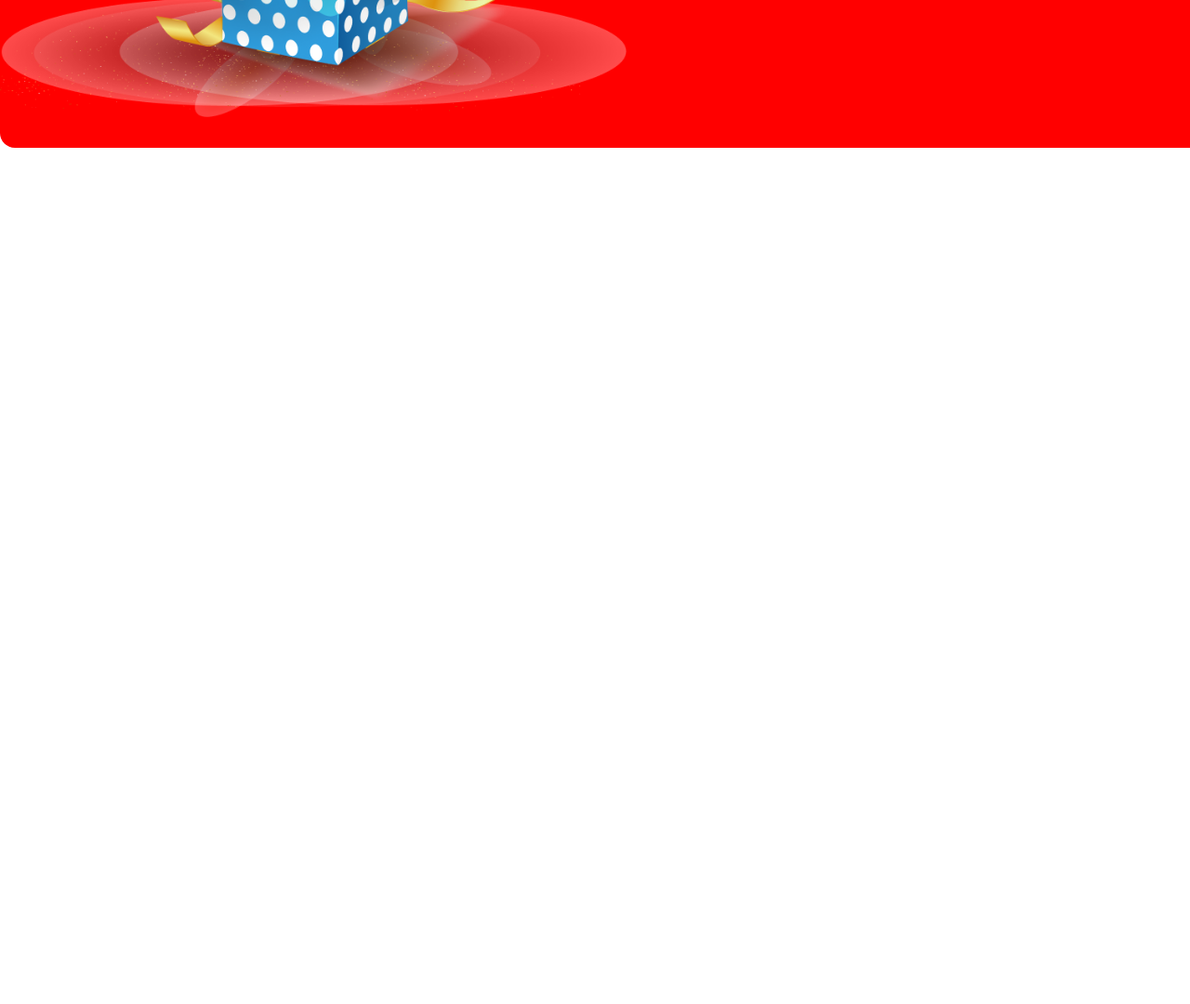
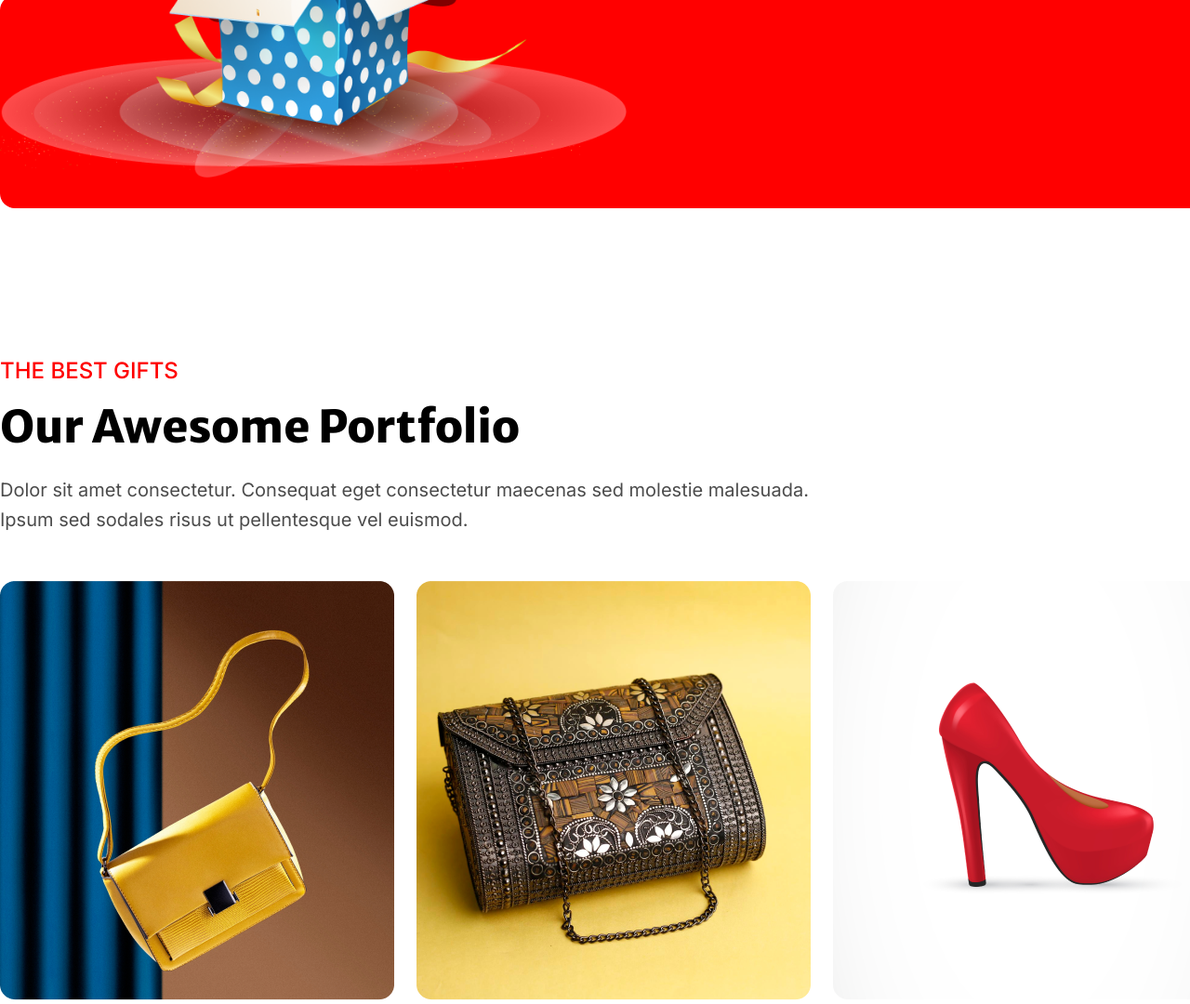
Before and after one commit to joynul24/new_year_landing_page, a plain HTML site: page index.html in a window 1280 px wide. Shown: the part 4286-5366 px from the top of the page at 93% size. Before the commit the page ends 4560 px from the top, so only its background shows below. Drawn offline with Linux system fonts and the light colour scheme.

Commit message:
added portfolio images

```diff
--- a/index.html
+++ b/index.html
@@ -77,6 +77,26 @@
                     <div class="red-table"></div>
                 </div>
              </section>
+             <!-- porfolio images section -->
+              <section class="portfolio-images">
+                <div class="images-content">
+                    <h5>THE BEST GIFTS</h5>
+                    <h3>Our Awesome Portfolio</h3>
+                    <p>Dolor sit amet consectetur. Consequat eget consectetur maecenas sed molestie malesuada. Ipsum sed sodales risus ut pellentesque vel euismod.</p>
+                </div>
+                <div class="portfolio-images">
+                    <div class="images">
+                        <img src="images/Rectangle 3.png">
+                        <img src="images/Rectangle 4.png">
+                        <img src="images/Rectangle 5.png">
+                    </div>
+                    <div class="images">
+                        <img src="images/Rectangle 6.png">
+                        <img src="images/Rectangle 7.png">
+                        <img src="images/Rectangle 8.png">
+                    </div>
+                </div>
+              </section>
     </main>
 </body>
 </html>
--- a/styles/style.css
+++ b/styles/style.css
@@ -251,6 +251,7 @@ main {
     width: 1320px;
     height: 660px;
     position: relative;
+    margin: 65px 0px 165px 0px;
 }
 
 .red-table {
@@ -262,7 +263,7 @@ main {
     top: 66%;
 }
 
-.gift img{
+.gift img {
     width: 674px;
     position: absolute;
     z-index: 1;
@@ -287,3 +288,40 @@ main {
     justify-content: space-between;
     position: relative;
 }
+
+/* porfolio images section styles */
+
+.images-content {
+    width: 890px;
+}
+
+.images-content>h5 {
+    font-size: 24px;
+    font-weight: 500;
+    color: #FF0000;
+     font-family: "Inter", sans-serif;
+}
+
+.images-content>h3 {
+    font-size: 48px;
+    font-weight: 900;
+    margin: 16px 0px 22px 0px;
+}
+
+.images-content>p {
+    font-size: 20px;
+    font-weight: 400;
+    line-height: 32px;
+    opacity: 70%;
+     font-family: "Inter", sans-serif;
+}
+
+.portfolio-images {
+    margin: 50px 0px 120px 0px;
+}
+
+.images {
+    display: flex;
+    gap: 24px;
+    margin-bottom: 24px;
+}
```
